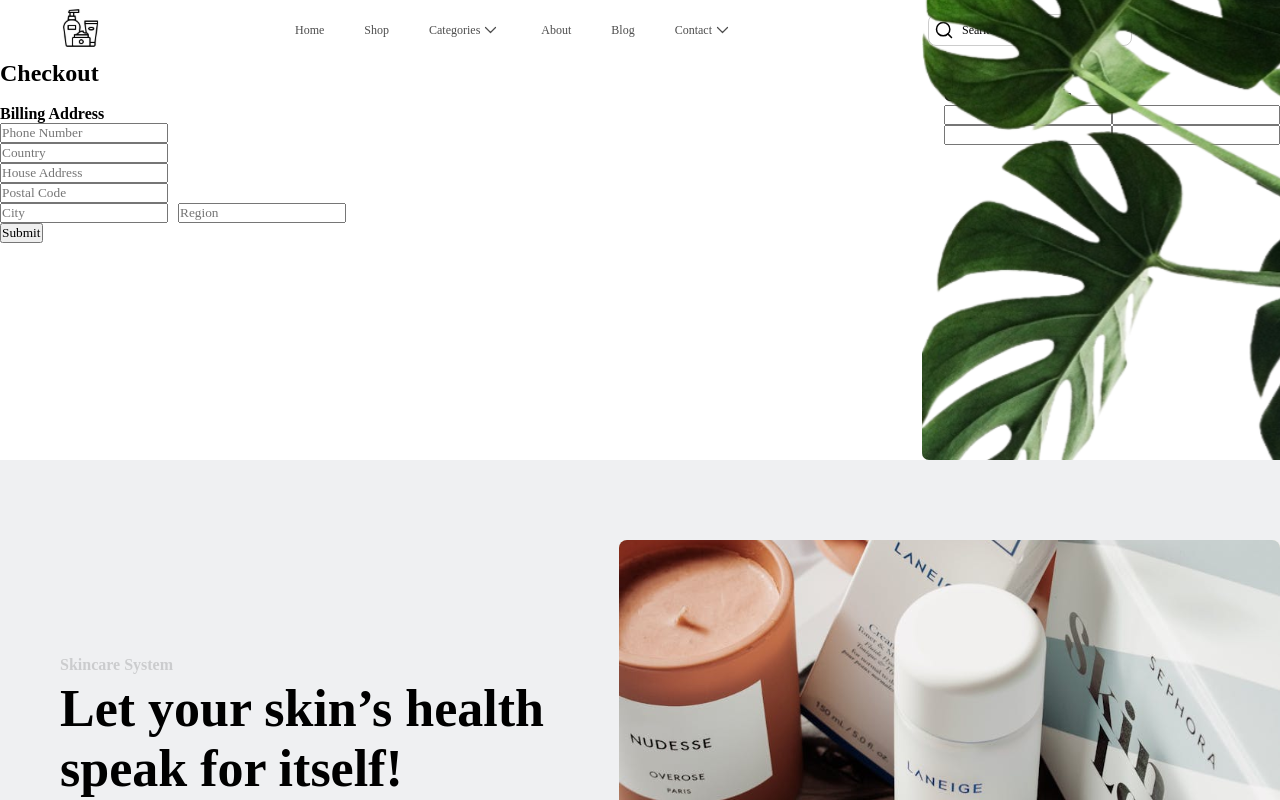
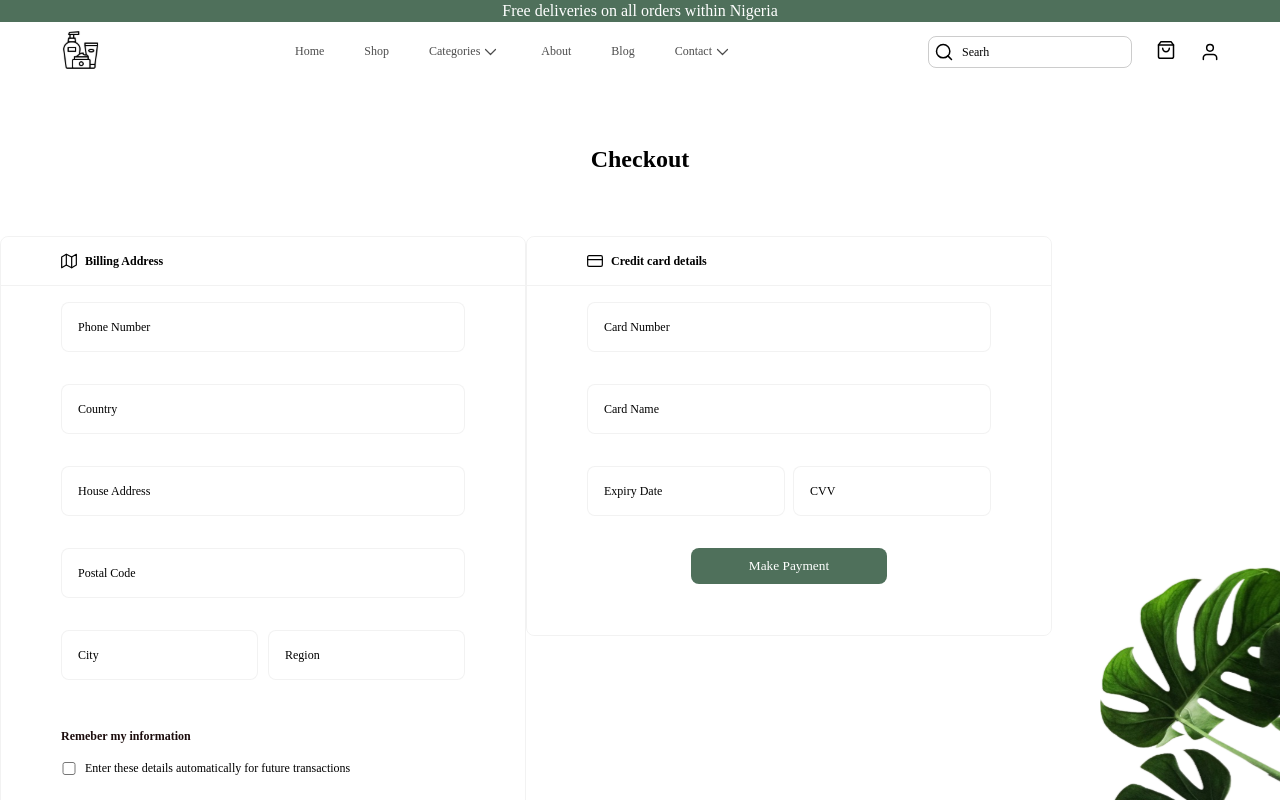
Before and after one commit to rajiss-ctrl/hng-stage-2-task, a React (Vite) app: page /checkout-form in a window 1280 px wide. Shown: the top 800 px of the page. Built offline with nearby package versions, Linux system fonts and the light colour scheme.

Commit message:
checkout and cart page complete

```diff
--- a/src/AppRoute.jsx
+++ b/src/AppRoute.jsx
@@ -15,7 +15,7 @@
         <HomePage/>
         </Layout>
      }/>
-     <Route path="/cartpreviewpage" element={<CartPreviewPage/>} />
+     <Route path="/cart-preview-page" element={<CartPreviewPage/>} />
      <Route path="/checkout-form" element={<CheckoutForm/>} />
  {/* <Route path="/auth-callback-page" element={<AuthCallbackPage/>} /> */}
  {/* <Route element={<ProtectedRoute/>}>
--- a/src/components/NavBar.jsx
+++ b/src/components/NavBar.jsx
@@ -32,7 +32,7 @@
         <img src={Search} alt="" />
         <input placeholder='Searh' type="text" />
       </div>
-      <Link to="cartpreviewpage"><img src={Cart} alt="" /></Link>
+      <Link to="cart-preview-page"><img src={Cart} alt="" /></Link>
       <img src={User} alt="" />
       <img onClick={handleBurgerMenu} className='burger-menu' src={BugerMenu} alt="" />
       </div>
--- a/src/global.css
+++ b/src/global.css
@@ -118,7 +118,7 @@
   outline: hidden;
   background: transparent;
 }
-nav .nav-item-right .search input::placeholder {
+input::placeholder {
   color: rgba(0, 0, 0, 1);
   font-size: 12px;
   font-weight: 500;
--- a/src/pages/CartPreviewPage.jsx
+++ b/src/pages/CartPreviewPage.jsx
@@ -58,6 +58,9 @@
   }
   return (
     <section>
+        <div className="cta-remark">
+       <p> Free deliveries on all orders within Nigeria</p>
+      </div>
       <NavBar/>
       <h1 className='cart-preview'>Cart</h1>
       <div className="cartpreview-wrap">
--- a/src/pages/CheckoutForm.css
+++ b/src/pages/CheckoutForm.css
@@ -3,13 +3,113 @@
     position: relative;
     min-height: 400px;
 }
+.checkoutform-wrapper h1{
+    padding:61px;
+    text-align: center;
+    font-family: Satoshi;
+    font-size: 24px;
+    font-weight: 700;
+    line-height: 32.4px;
+}
 .checkoutform-wrapper img.checkout{
     position: absolute;
     bottom: 0;
     right: 0;
-    width: 358px;
+    width: 180px;
 }
 .form-container{
     display: flex;
     justify-content: space-between;
+    padding-right: 228px;
 }
+.form1,.form2{
+    border: 1px solid rgba(0, 0, 0, 0.05);
+    border-radius: 8px;
+    margin-bottom: 104px;
+}
+.form1,.form2{
+    width: 526px;
+}
+.form2{
+  height: 400px;
+}
+
+.billing,.credit-card-flex{
+    display: flex;
+    align-items: center;
+    gap: 8px;
+    border-bottom:1px solid;
+    border-color: rgba(0, 0, 0, 0.05);
+    padding: 16px 60px 16px 60px;
+}
+.billing img{
+    width: 16px;
+}
+
+.billing h4,.credit-card-flex h4{
+    font-family: Satoshi;
+    font-size: 12px;
+    font-weight: 700;
+    line-height: 16.2px;
+}
+.form-container form{
+    padding: 16px 60px 16px 60px;
+}
+form input{
+    width: 100%;
+    padding: 16px;
+    border: none;
+    outline: none;
+    border: 1px solid rgba(0, 0, 0, 0.05);
+    border-radius: 8px;
+    margin-bottom: 32px;
+}
+.remember-btn{
+    display: flex;
+    align-items: center;
+    gap: 8px;
+    margin-bottom: 16px;
+}
+.remember-btn input{
+    width: 16px;
+    margin: 0;
+}
+.remember-btn p{
+    font-family: Satoshi;
+    font-size: 12px;
+    color: rgba(0, 0, 0, 1);
+    font-weight: 400;
+    line-height: 16.2px;
+    }
+form h4{
+    font-family: Satoshi;
+    font-size: 12px;
+    font-weight: 700;
+    color: rgb(28, 13, 13);
+    padding: 16px 0;
+    line-height: 16.2px;
+}
+.ex-date-cvv{
+    display: flex;
+    width: 100%;
+    gap: 8px;
+}
+form div .form2-btn{
+    text-align: center;
+}
+form div .form2-btn button{
+    color: white;
+    padding: 10px 58px 10px 58px;
+    border-radius: 8px;
+    border: none;
+    outline: none;
+    background: rgba(79, 112, 91, 1);
+}
+.error{
+    font-family: Satoshi;
+    font-size: 12px;
+    font-weight: 700;
+    line-height: 16.2px;
+    color: rgba(235, 87, 87, 1);
+
+}
--- a/src/pages/CheckoutForm.jsx
+++ b/src/pages/CheckoutForm.jsx
@@ -3,6 +3,8 @@
 import Footer from '../components/Footer'
 import './CheckoutForm.css';
 import Leave from '../assets/leave.svg'
+import Map from '../assets/map.svg'
+import CreditCard from '../assets/credit-card.svg'
 import { useForm } from 'react-hook-form';
 
 const CheckoutForm = () => {
@@ -14,14 +16,17 @@
 
     return (
         <section className='checkout'>
+            <div className="cta-remark">
+       <p> Free deliveries on all orders within Nigeria</p>
+      </div>
           <NavBar/>
           <div className="checkoutform-wrapper">
           <img className='checkout' src={Leave} alt="" />
           <h1>Checkout</h1>
           <div className="form-container">
             <div className="form1">
-              <div className="">
-                <img src="" alt="" />
+              <div className="billing">
+                <img src={Map} alt="" />
                 <h4>Billing Address</h4>
               </div>
             <form onSubmit={handleSubmit(onSubmit)}>
@@ -31,7 +36,7 @@
               placeholder='Phone Number'
               {...register('phoneNumber', { required: true, pattern: /^\d{10}$/ })}
             />
-            {errors.phoneNumber && <p>Phone number is required and should be 10 digits.</p>}
+
           </div>
 
           <div>
@@ -40,7 +45,7 @@
               placeholder='Country'
               {...register('country', { required: true })}
             />
-            {errors.country && <p>Country is required.</p>}
+
           </div>
 
           <div>
@@ -49,7 +54,7 @@
               placeholder='House Address'
               {...register('houseAddress', { required: true })}
             />
-            {errors.houseAddress && <p>House address is required.</p>}
+
           </div>
 
           <div>
@@ -58,7 +63,7 @@
               placeholder='Postal Code'
               {...register('postalCode', { required: true, pattern: /^\d{5}$/ })}
             />
-            {errors.postalCode && <p>Postal code is required and should be 5 digits.</p>}
+
           </div>
 
           <div style={{ display: 'flex', gap: '10px' }}>
@@ -67,8 +72,7 @@
                 type="text"placeholder='City'
                 {...register('city', { required: true })}
               />
-              {errors.city && <p>City is required.</p>}
-            </div>
+              </div>
 
             <div>
               <input
@@ -76,23 +80,37 @@
                 placeholder='Region'
                 {...register('region', { required: true })}
               />
-              {errors.region && <p>Region is required.</p>}
-            </div>
+              </div>
           </div>
 
-          <button type="submit">Submit</button>
+          <h4>Remeber my information</h4>
+          <div className="remember-btn">
+            <input type="checkbox" name="" id="" />
+            <p>Enter these details automatically for future transactions</p>
+          </div>
+          {errors.phoneNumber
+          || errors.country ||
+          errors.houseAdsress||
+          errors.postalCode ||
+          errors.city ||
+          errors.region && <p className='error'>All fields under credit card and billing address are required to process payment</p> }
         </form>
             </div>
             <div className="form2">
+                  <div className="credit-card-flex">
+                    <img src={CreditCard} alt="" />
+                    <h4>Credit card details</h4>
+                  </div>
                 <form action="">
                   <div className="">
-                    {/* <img src="" alt="" /> */}
-                    <h4>Credit card details</h4>
-                    <input type="text" />
-                    <input type="text" />
+                    <input type="text" placeholder='Card Number' />
+                    <input type="text" placeholder='Card Name' />
                     <div className="ex-date-cvv">
-                      <input type="text" />
-                      <input type="text" />
+                      <input type="text" placeholder='Expiry Date' />
+                      <input type="text" placeholder='CVV' />
+                    </div>
+                    <div className="form2-btn">
+                    <button>Make Payment</button>
                     </div>
                   </div>
                 </form>
```
Also changed, not shown: vercel.json (added).
